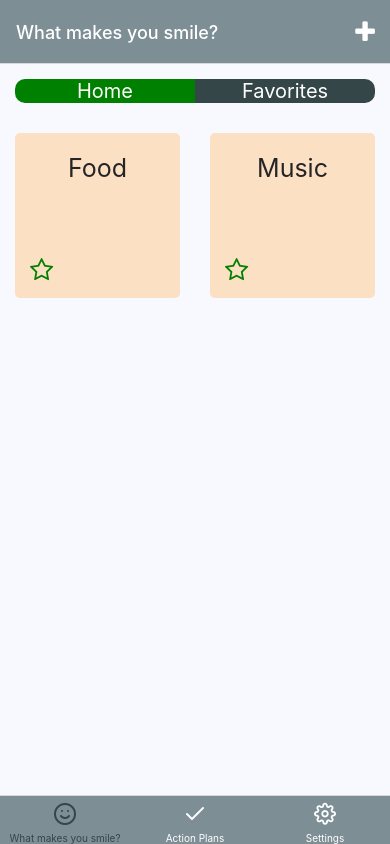
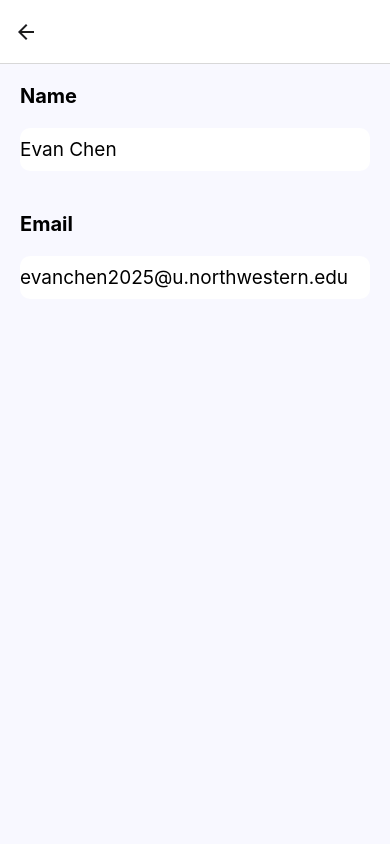
Before and after one commit to marker6275/Note-To-Self-App, a React Native app: screen /Account in a window 390 px wide. Built offline with nearby package versions, Linux system fonts and the light colour scheme; what expo-linking would draw is missing.

Commit message:
Create accounts screen

```diff
--- a/navigation/index.tsx
+++ b/navigation/index.tsx
@@ -10,7 +10,7 @@ import { createNativeStackNavigator } from '@react-navigation/native-stack';
 import * as React from 'react';
 import { ColorSchemeName, Pressable } from 'react-native';
 import { createStackNavigator } from '@react-navigation/stack';
-
+import Account from '../screens/Account';
 import Colors from '../constants/Colors';
 import useColorScheme from '../hooks/useColorScheme';
 import SettingsScreen from '../screens/Settings';
@@ -53,6 +53,7 @@ function RootNavigator() {
       <Stack.Screen name="Homescreen" component={TabOneScreen} options={{ title: 'Home' }}/>
       <Stack.Screen name="ExtraHelp" component={ExtraHelp} options={{ title: "I Need Extra Help" }}/>
       <Stack.Screen name="Notifs" component={Notifications} options={{ title: ' ' }}/>
+      <Stack.Screen name="Account" component={Account} options={{ title: '' }}/>
       <Stack.Screen name="Grade1" component={Plan1} options={{ title: ' ' }}/>
       <Stack.Screen name="Grade2" component={Plan2} options={{ title: ' ' }}/>
       <Stack.Screen name="Grade3" component={Plan3} options={{ title: ' ' }}/>
--- /dev/null
+++ b/screens/Account.tsx
@@ -0,0 +1,78 @@
+import { StyleSheet, TextInput, TouchableOpacity, TouchableWithoutFeedback, Image } from 'react-native';
+import { ScrollView } from 'react-native';
+import { useState } from 'react';
+import { StatusBar } from 'expo-status-bar';
+import { Platform, Dimensions } from 'react-native';
+import { Menu } from 'react-native-paper';
+import EditScreenInfo from '../components/EditScreenInfo';
+import Button from '../components/Button';
+import NotFoundScreen from './NotFoundScreen';
+import { useLinkProps, useNavigation } from '@react-navigation/native'
+import TabOneScreen from './Homescreen';
+import { createNativeStackNavigator } from '@react-navigation/native-stack';
+import Card from '../components/Card';
+import { Text, View } from '../components/Themed';
+import { RootStackScreenProps } from '../types';
+
+export default function Account({ navigation }: RootStackScreenProps<'Account'>) {
+  return (
+    <View style={styles.container}>
+      <Text style={styles.title}>Name</Text>
+      <TextInput
+                style={styles.text}
+                placeholder="Evan Chen"
+                textAlign="center"
+                clearButtonMode='while-editing'
+            />
+
+      <View style={styles.separator} lightColor="transparent" darkColor="transparent" />
+      <Text style={styles.title}>Email</Text>
+      <TextInput
+                style={styles.text}
+                placeholder="evanchen2025@u.northwestern.edu"
+                textAlign="center"
+                clearButtonMode='while-editing'
+            />
+    </View>
+  );
+}
+
+const styles = StyleSheet.create({
+  container: {
+    flex: 1,
+    // alignItems: 'center',
+    // justifyContent: 'center',
+    padding: 20,
+    backgroundColor: 'ghostwhite',
+  },
+  title: {
+    fontSize: 20,
+    fontWeight: 'bold',
+    marginBottom: 20,
+  },
+  link: {
+    marginTop: 15,
+    paddingVertical: 15,
+  },
+  linkText: {
+    fontSize: 14,
+    color: '#2e78b7',
+  },
+  image: {
+    flex: 0.5,
+    width: 100,
+    resizeMode: 'contain',
+  },
+  text: {
+    fontSize: 19,
+    fontWeight: 'normal',
+    backgroundColor: 'white',
+    paddingVertical: 10,
+    borderRadius: 10,
+},
+separator: {
+    marginVertical: 20,
+    height: 1,
+    width: '80%',
+  },
+});
--- a/screens/Settings.tsx
+++ b/screens/Settings.tsx
@@ -16,7 +16,7 @@ export default ( {navigation}: {navigation: any} ) => {
       <Text style={styles.item} onPress={() => navigation.navigate('NotFound')}>Settings</Text> */}
       <Button onPress={() => navigation.navigate('Notifs')} title={'Notifications'}/>
       <Button onPress={() => navigation.navigate('NotFound')} title={'Settings'}/>
-      <Button onPress={() => navigation.navigate('NotFound')} title={'Account'}/>
+      <Button onPress={() => navigation.navigate('Account')} title={'Account'}/>
       <Button onPress={() => navigation.navigate('NotFound')} title={'Our Mission'}/>
 
 
--- a/types.tsx
+++ b/types.tsx
@@ -26,6 +26,7 @@ export type RootStackParamList = {
   Grade2: undefined;
   Grade3: undefined;
   Notifs: undefined;
+  Account: undefined;
   Congrats: undefined;
   Favorites: undefined;
   AddCard: undefined;
```
